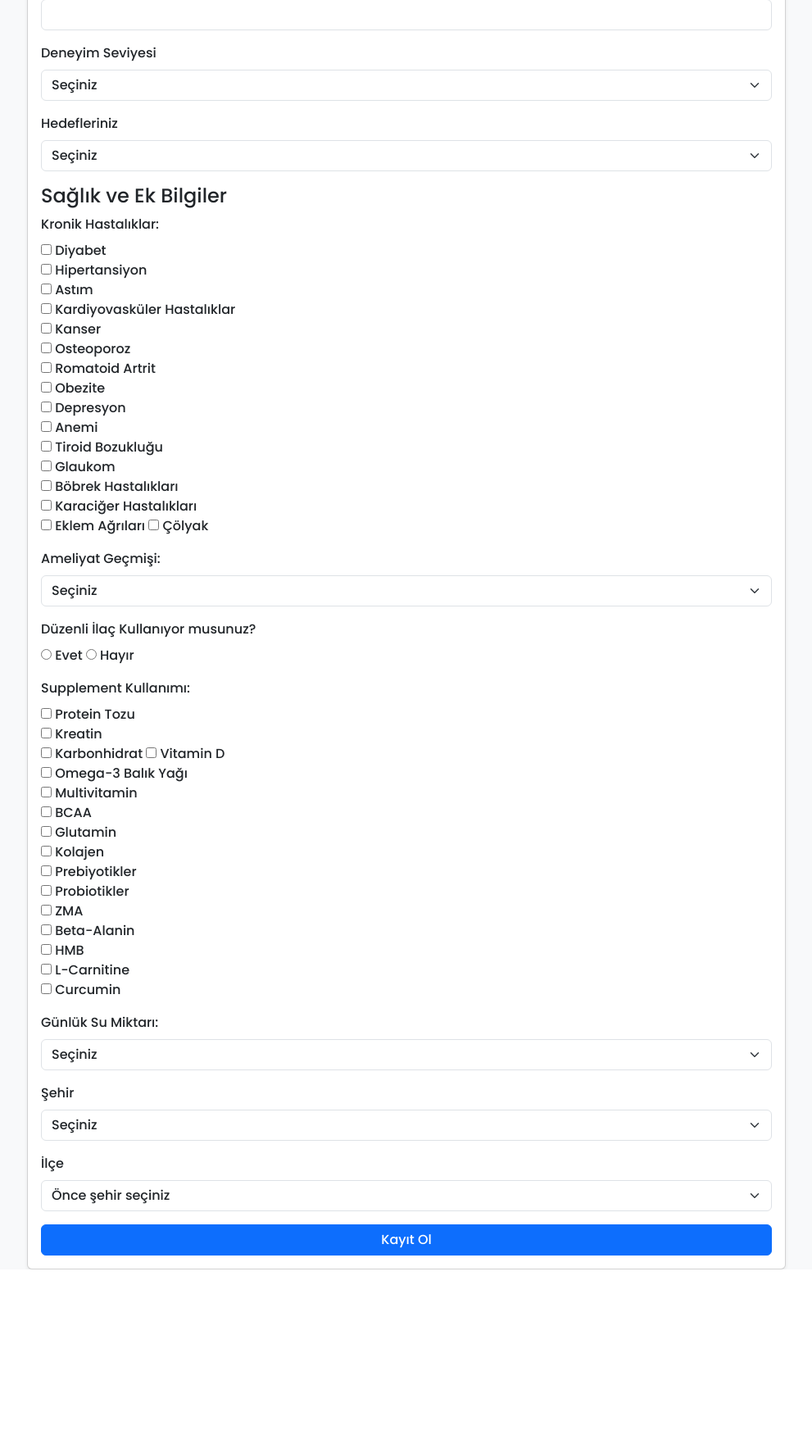
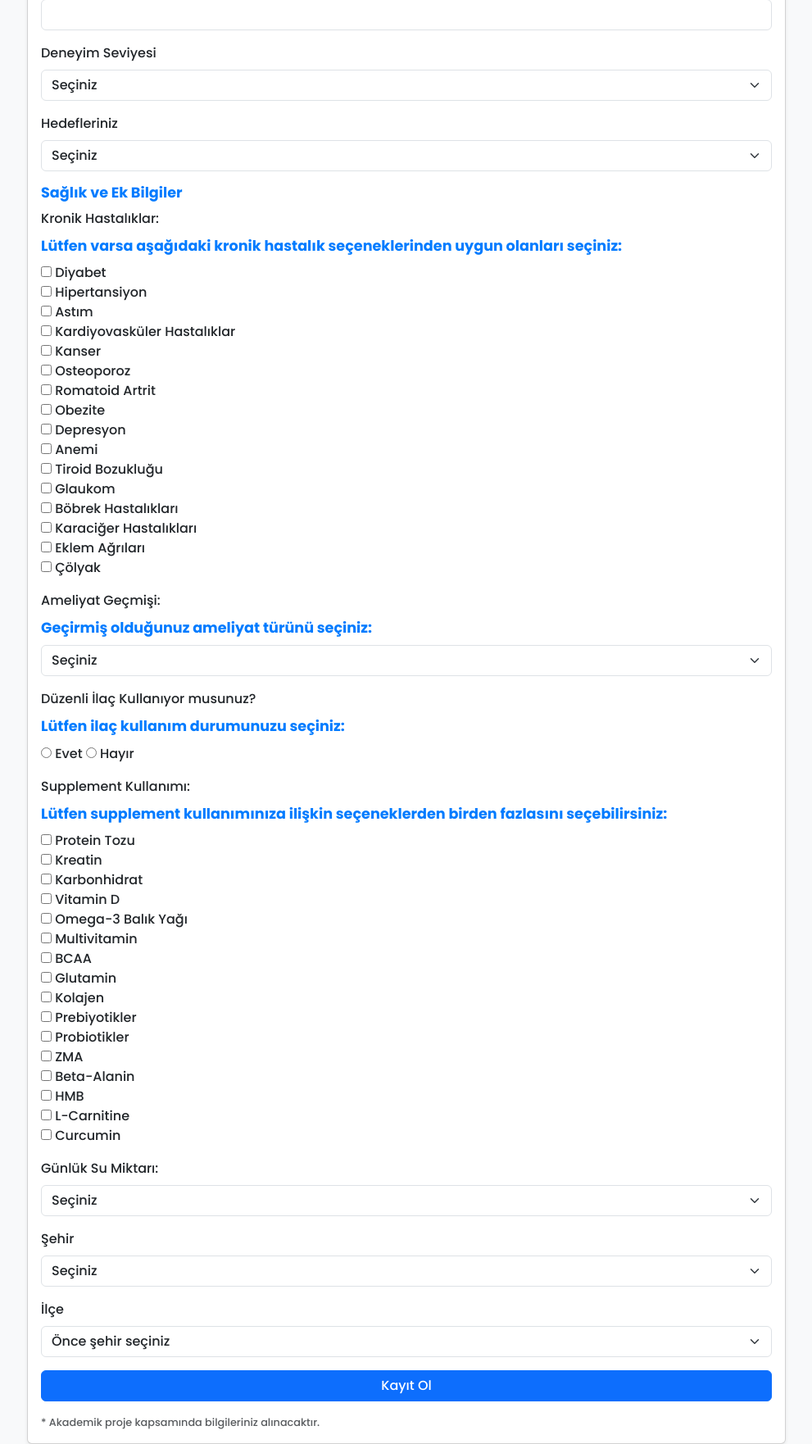
Before and after one commit to HGAKGUMUS/myFlask, a Flask app: page /register in a window 1280 px wide. Shown: the part 910-2672 px from the top of the page at 82% size, without its empty margins (144-1135 px from the left). Before the commit the page ends 2459 px from the top, so only its background shows below. Run offline with Flask 3, Linux system fonts and the light colour scheme; data comes from the database, SQL or seed files in the repository; some libraries are stand-ins or nearby versions.

Commit message:
İlk commit

```diff
--- a/templates/register.html
+++ b/templates/register.html
@@ -26,11 +26,11 @@
           <!-- Profil Bilgileri -->
           <div class="mb-3">
             <label class="form-label">Adınız</label>
-            <input type="text" class="form-control" name="name">
+            <input type="text" class="form-control" name="name" required>
           </div>
           <div class="mb-3">
             <label class="form-label">Burç</label>
-            <select class="form-select" name="zodiac">
+            <select class="form-select" name="zodiac" required>
               <option value="">Seçiniz</option>
               <option value="Koç">Koç</option>
               <option value="Boğa">Boğa</option>
@@ -48,28 +48,27 @@
           </div>
           <div class="mb-3">
             <label class="form-label">Yaş</label>
-            <input type="number" class="form-control" name="age">
+            <input type="number" class="form-control" name="age" required>
           </div>
           <div class="mb-3">
             <label class="form-label">Cinsiyet</label>
-            <select class="form-select" name="gender">
+            <select class="form-select" name="gender" required>
               <option value="">Seçiniz</option>
               <option value="female">Kadın</option>
               <option value="male">Erkek</option>
-              <option value="other">Diğer</option>
             </select>
           </div>
           <div class="mb-3">
             <label class="form-label">Boy (cm)</label>
-            <input type="number" step="0.1" class="form-control" name="height">
+            <input type="number" step="0.1" class="form-control" name="height" required>
           </div>
           <div class="mb-3">
             <label class="form-label">Kilo (kg)</label>
-            <input type="number" step="0.1" class="form-control" name="weight">
+            <input type="number" step="0.1" class="form-control" name="weight" required>
           </div>
           <div class="mb-3">
             <label class="form-label">Deneyim Seviyesi</label>
-            <select class="form-select" name="experience_level">
+            <select class="form-select" name="experience_level" required>
               <option value="">Seçiniz</option>
               <option value="Beginner">Beginner</option>
               <option value="Intermediate">Intermediate</option>
@@ -80,7 +79,7 @@
           <!-- Hedefler (Structured Hedefler) -->
           <div class="mb-3">
             <label class="form-label">Hedefleriniz</label>
-            <select class="form-select" name="goals">
+            <select class="form-select" name="goals" required>
               <option value="">Seçiniz</option>
               <option value="Sağlıklı Yaşam - Başlangıç">Sağlıklı Yaşam - Başlangıç</option>
               <option value="Kilo Vermek - Temel">Kilo Vermek - Temel</option>
@@ -95,11 +94,12 @@
           </div>
 
           <!-- Sağlık ve Ek Bilgiler -->
-          <h4>Sağlık ve Ek Bilgiler</h4>
+          <h4 class="soru-metni">Sağlık ve Ek Bilgiler</h4>
 
-          <!-- Kronik Hastalıklar (Checkbox Listesi, 15 seçenek) -->
+          <!-- Kronik Hastalıklar (Checkbox Listesi) -->
           <div class="mb-3">
             <label class="form-label">Kronik Hastalıklar:</label><br>
+            <p class="soru-metni">Lütfen varsa aşağıdaki kronik hastalık seçeneklerinden uygun olanları seçiniz:</p>
             <input type="checkbox" name="chronic_conditions_options" value="Diyabet"> Diyabet<br>
             <input type="checkbox" name="chronic_conditions_options" value="Hipertansiyon"> Hipertansiyon<br>
             <input type="checkbox" name="chronic_conditions_options" value="Astım"> Astım<br>
@@ -114,14 +114,15 @@
             <input type="checkbox" name="chronic_conditions_options" value="Glaukom"> Glaukom<br>
             <input type="checkbox" name="chronic_conditions_options" value="Böbrek Hastalıkları"> Böbrek Hastalıkları<br>
             <input type="checkbox" name="chronic_conditions_options" value="Karaciğer Hastalıkları"> Karaciğer Hastalıkları<br>
-            <input type="checkbox" name="chronic_conditions_options" value="Eklem Ağrıları"> Eklem Ağrıları
-			<input type="checkbox" name="chronic_conditions_options" value="Çölyak"> Çölyak
+            <input type="checkbox" name="chronic_conditions_options" value="Eklem Ağrıları"> Eklem Ağrıları<br>
+            <input type="checkbox" name="chronic_conditions_options" value="Çölyak"> Çölyak<br>
           </div>
 
           <!-- Ameliyat Geçmişi (Dropdown) -->
           <div class="mb-3">
             <label class="form-label">Ameliyat Geçmişi:</label><br>
-			  <select class="form-select" name="surgery_history">
+            <p class="soru-metni">Geçirmiş olduğunuz ameliyat türünü seçiniz:</p>
+            <select class="form-select" name="surgery_history" required>
               <option value="">Seçiniz</option>
               <option value="Yok">Yok</option>
               <option value="Kalp Ameliyatı">Kalp Ameliyatı</option>
@@ -140,11 +141,13 @@
           <!-- İlaç Kullanımı -->
           <div class="mb-3">
             <label class="form-label">Düzenli İlaç Kullanıyor musunuz?</label><br>
+            <p class="soru-metni">Lütfen ilaç kullanım durumunuzu seçiniz:</p>
             <input type="radio" name="drug_usage" value="evet" required> Evet
             <input type="radio" name="drug_usage" value="hayır" required> Hayır
           </div>
           <div class="mb-3" id="drug_usage_options" style="display:none;">
             <label class="form-label">Kullandığınız İlaçlar:</label><br>
+            <p class="soru-metni">Aşağıdaki ilaç seçeneklerinden kullandıklarınızı işaretleyiniz:</p>
             <input type="checkbox" name="drug_options" value="Ağrı Kesiciler"> Ağrı Kesiciler<br>
             <input type="checkbox" name="drug_options" value="Anti-inflamatuar"> Anti-inflamatuar<br>
             <input type="checkbox" name="drug_options" value="Antihipertansifler"> Antihipertansifler<br>
@@ -159,15 +162,16 @@
             <input type="checkbox" name="drug_options" value="Kemoterapi"> Kemoterapi<br>
             <input type="checkbox" name="drug_options" value="Diüretikler"> Diüretikler<br>
             <input type="checkbox" name="drug_options" value="Antidepresanlar"> Antidepresanlar<br>
-			  <input type="checkbox" name="drug_options" value="Diğer"> Diğer
+            <input type="checkbox" name="drug_options" value="Diğer"> Diğer<br>
           </div>
 
           <!-- Supplement Kullanımı (15 seçenekli) -->
           <div class="mb-3">
             <label class="form-label">Supplement Kullanımı:</label><br>
+            <p class="soru-metni">Lütfen supplement kullanımınıza ilişkin seçeneklerden birden fazlasını seçebilirsiniz:</p>
             <input type="checkbox" name="supplement_options" value="Protein Tozu"> Protein Tozu<br>
             <input type="checkbox" name="supplement_options" value="Kreatin"> Kreatin<br>
-			<input type="checkbox" name="supplement_options" value="Karbonhidrat"> Karbonhidrat
+            <input type="checkbox" name="supplement_options" value="Karbonhidrat"> Karbonhidrat<br>
             <input type="checkbox" name="supplement_options" value="Vitamin D"> Vitamin D<br>
             <input type="checkbox" name="supplement_options" value="Omega-3 Balık Yağı"> Omega-3 Balık Yağı<br>
             <input type="checkbox" name="supplement_options" value="Multivitamin"> Multivitamin<br>
@@ -180,13 +184,13 @@
             <input type="checkbox" name="supplement_options" value="Beta-Alanin"> Beta-Alanin<br>
             <input type="checkbox" name="supplement_options" value="HMB"> HMB<br>
             <input type="checkbox" name="supplement_options" value="L-Carnitine"> L-Carnitine<br>
-            <input type="checkbox" name="supplement_options" value="Curcumin"> Curcumin
+            <input type="checkbox" name="supplement_options" value="Curcumin"> Curcumin<br>
           </div>
 
           <!-- Günlük Su Miktarı (Dropdown, 10 seçenek: 500 ml'den 5 L'e kadar) -->
           <div class="mb-3">
             <label class="form-label">Günlük Su Miktarı:</label>
-            <select class="form-select" name="daily_water_intake">
+            <select class="form-select" name="daily_water_intake" required>
               <option value="">Seçiniz</option>
               <option value="500 ml">500 ml</option>
               <option value="1 L">1 L</option>
@@ -219,6 +223,7 @@
           </div>
 
           <button type="submit" class="btn btn-primary w-100">Kayıt Ol</button>
+          <small class="text-muted d-block mt-3" style="font-size: 0.8em;">* Akademik proje kapsamında bilgileriniz alınacaktır.</small>
         </form>
       </div>
     </div>
```
Also changed, not shown: templates/sports.html (+22 -8 lines). Lines whose indentation alone changed are shown as unchanged.
